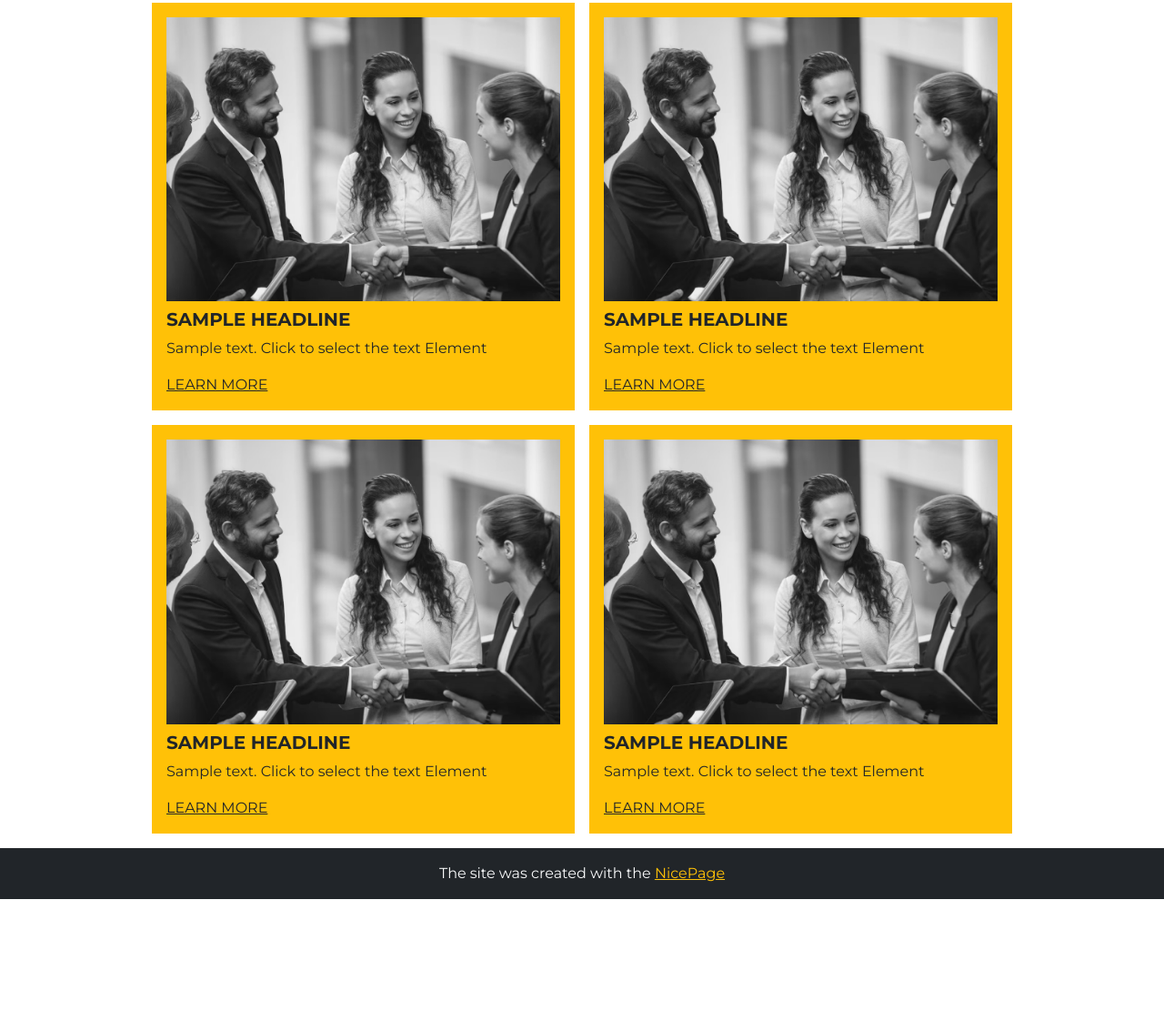
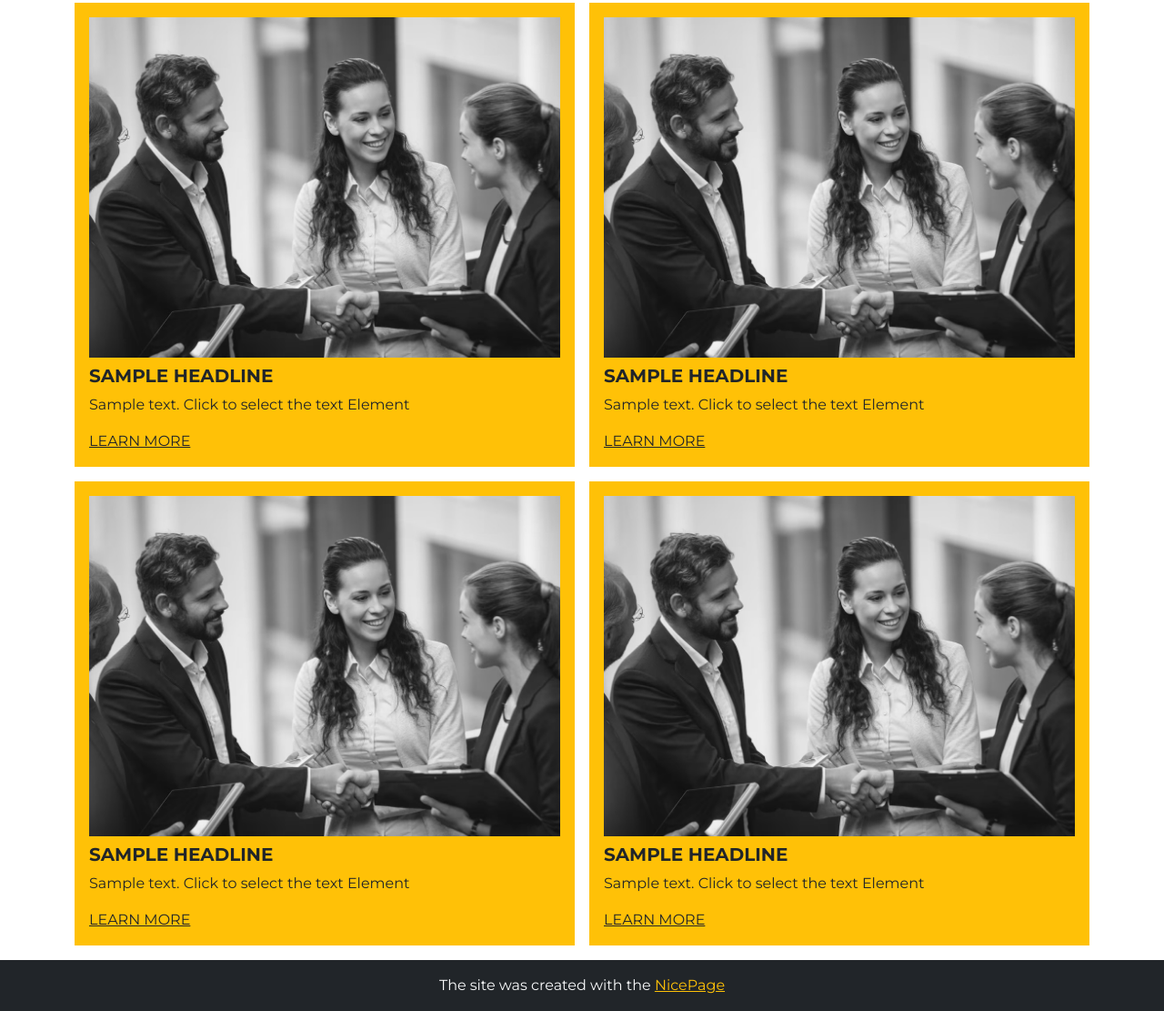
Before and after one commit to radwasalah20/jobDay, a plain HTML site: page 1-project one/index.html in a window 1280 px wide. Shown: the part 77-1188 px from the top of the page at 91% size. Before the commit the page ends 1065 px from the top, so only its background shows below. Drawn offline with nearby package versions, Linux system fonts and the light colour scheme; a web font is replaced by a local one.

Commit message:
third commit

```diff
--- a/1-project one/index.html
+++ b/1-project one/index.html
@@ -13,7 +13,48 @@
     <link rel="stylesheet" href="./assets/css/main.css" />
   </head>
   <body>
-    <h1 class="text-center fw-bold mb-3 mt-3">Our latest Cases</h1>
+    <div class="container">
+      <h1 class="text-center fw-bold my-3">Our latest Cases</h1>
+      <main class="row g-3">
+        <div class="col-12 col-md-6">
+            <div class="bg-warning p-3">
+                <img class="col-12" src="./assets/imges/4534.jpg" />
+                <h3 class="fw-bold fs-5 mt-2">SAMPLE HEADLINE</h3>
+                <p class="mt-2">Sample text. Click to select the text Element</p>
+                <a href="#" class="text-dark fs-6">LEARN MORE</a>
+              </div>
+        </div>
+        <div class="col-12 col-md-6">
+            <div class="bg-warning p-3 ">
+                <img class="col-12" src="./assets/imges/4534.jpg" />
+                <h3 class="fw-bold fs-5 mt-2">SAMPLE HEADLINE</h3>
+                <p class="mt-2">Sample text. Click to select the text Element</p>
+                <a href="#" class="text-dark fs-6">LEARN MORE</a>
+              </div>
+        </div>
+        <div class="col-12 col-md-6">
+            <div class="bg-warning p-3">
+                <img class="col-12" src="./assets/imges/4534.jpg" />
+                <h3 class="fw-bold fs-5 mt-2">SAMPLE HEADLINE</h3>
+                <p class="mt-2">Sample text. Click to select the text Element</p>
+                <a href="#" class="text-dark fs-6">LEARN MORE</a>
+              </div>
+        </div>
+        <div class="col-12 col-md-6">
+            <div class="bg-warning p-3 ">
+                <img class="col-12" src="./assets/imges/4534.jpg" />
+                <h3 class="fw-bold fs-5 mt-2">SAMPLE HEADLINE</h3>
+                <p class="mt-2">Sample text. Click to select the text Element</p>
+                <a href="#" class="text-dark fs-6">LEARN MORE</a>
+              </div>
+        </div>
+      </main>
+    </div>
+    <footer class="bg-dark text-light p-3 text-center mt-3">
+        The site was created with the <span class="text-warning"> <a class="text-warning" href="#">NicePage</a></span>
+    </footer>
+
+    <!-- <h1 class="text-center fw-bold mb-3 mt-3">Our latest Cases</h1>
     <div class="col-12 container d-flex gap-3  flex-wrap justify-content-center align-content-center">
         <div class=" col-md-5  bg-warning p-3" >
             <img class="col-12" src="./assets/imges/4534.jpg" alt="" width="400" />
@@ -40,8 +81,7 @@
             <a href="#" class="text-dark fs-6 ">LEARN MORE</a>
           </div>
 
-    </div>
-
+    </div> -->
 
     <!-- <div class=" d-flex flex-column flex-wrap col-12">
       <div class="col-12 first d-flex justify-content-center align-items-center gap-3 flex-wrap ">
@@ -73,9 +113,10 @@
         </div>
       </div>
     </div> -->
-    <footer class="bg-dark text-light p-3 text-center mt-3">
+
+    <!-- <footer class="bg-dark text-light p-3 text-center mt-3">
         The site was created with the <span class="text-warning"> <a class="text-warning" href="#">NicePage</a></span>
-    </footer>
+    </footer> -->
     <script
       src="https://cdn.jsdelivr.net/npm/bootstrap@5.3.3/dist/js/bootstrap.bundle.min.js"
       integrity="sha384-YvpcrYf0tY3lHB60NNkmXc5s9fDVZLESaAA55NDzOxhy9GkcIdslK1eN7N6jIeHz"
```
